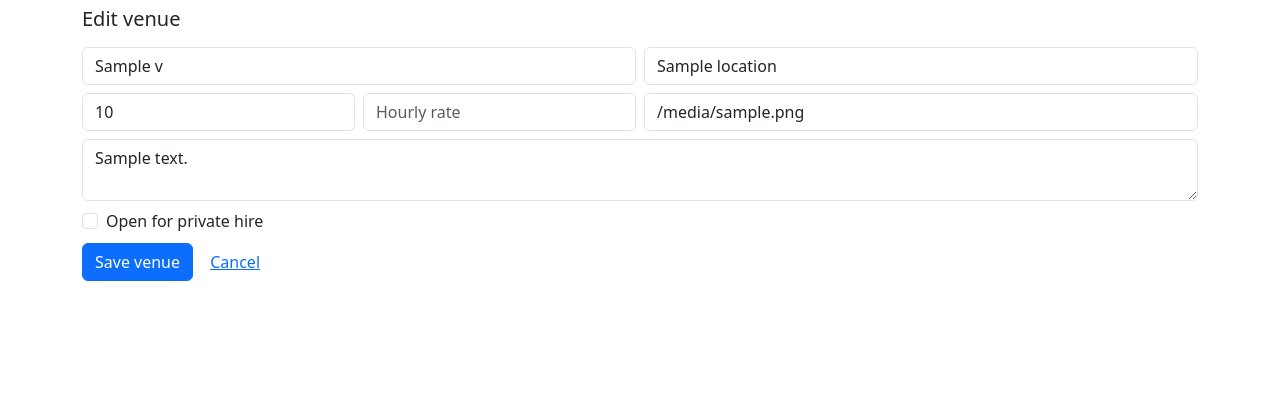
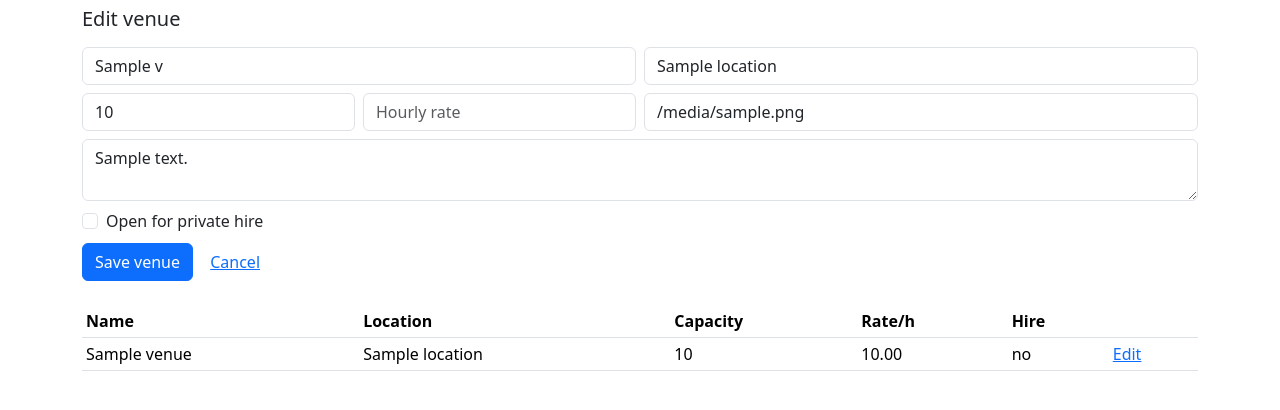
Before and after one commit to dragon-udfly/Evently, a FastAPI app: template app/templates/admin/venues.html in a window 1280 px wide. Shown: the part 107-517 px from the top of the page. Run offline with FastAPI, Linux system fonts and the light colour scheme; the template is opened without the code that fills it: most values are stand-ins (such as "Sample title", 1, 10 or a date in 2020); parts of the project's set-up code (start-up, migrations or seed data) failed here and were passed over.

Commit message:
Added venues inventory list table and edit link

```diff
--- a/app/templates/admin/venues.html
+++ b/app/templates/admin/venues.html
@@ -13,4 +13,6 @@
   <div class="col-12"><div class="form-check"><input class="form-check-input" type="checkbox" name="open_for_hire" id="ofh" {{ 'checked' if v and v.open_for_hire }}><label class="form-check-label" for="ofh">Open for private hire</label></div></div>
   <div class="col-12"><button class="btn btn-primary">Save venue</button> {% if v %}<a class="btn btn-link" href="/admin/venues">Cancel</a>{% endif %}</div>
 </form>
+<div class="table-responsive"><table class="table table-sm align-middle"><thead><tr><th>Name</th><th>Location</th><th>Capacity</th><th>Rate/h</th><th>Hire</th><th></th></tr></thead>
+<tbody>{% for x in venues %}<tr><td>{{ x.name }}</td><td>{{ x.location }}</td><td>{{ x.capacity }}</td><td>{{ x.hourly_rate|money }}</td><td>{{ 'yes' if x.open_for_hire else 'no' }}</td><td><a href="/admin/venues/{{ x.id }}/edit">Edit</a></td></tr>{% endfor %}</tbody></table></div>
 {% endblock %}
```
